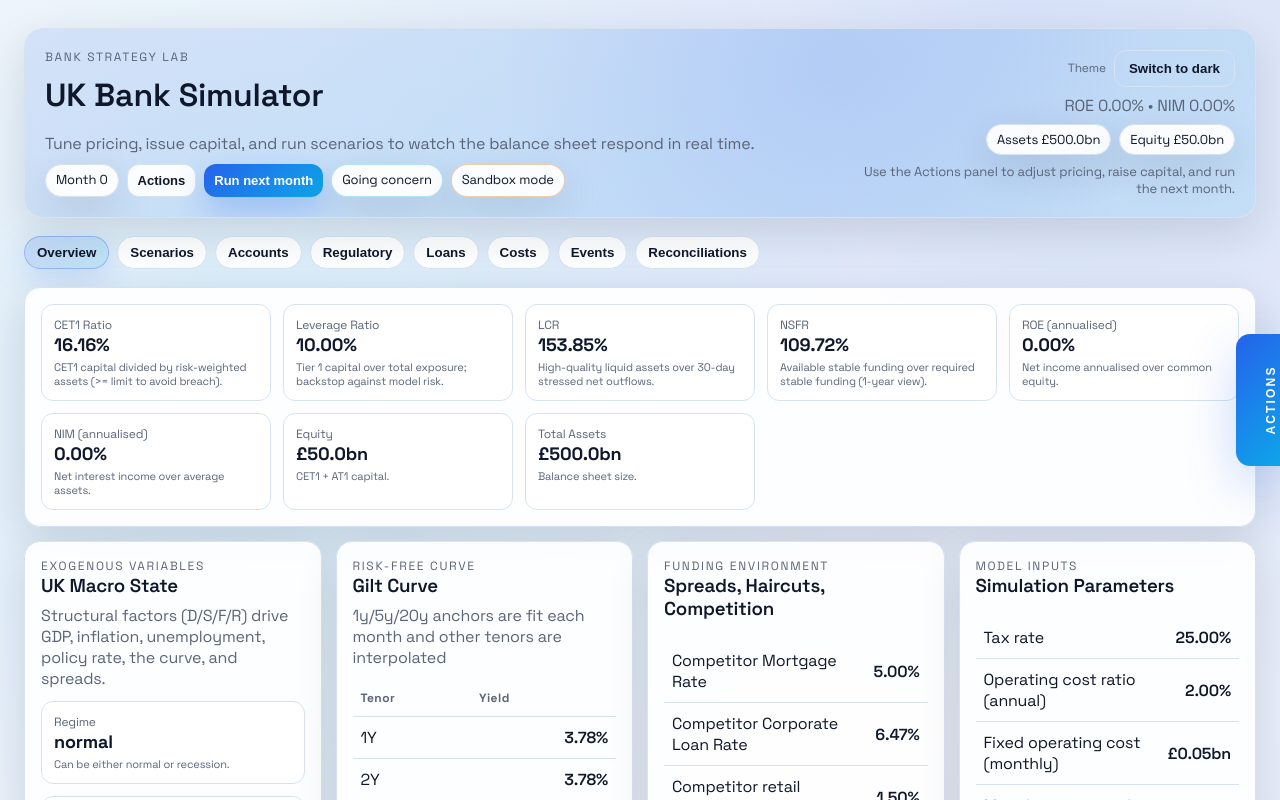
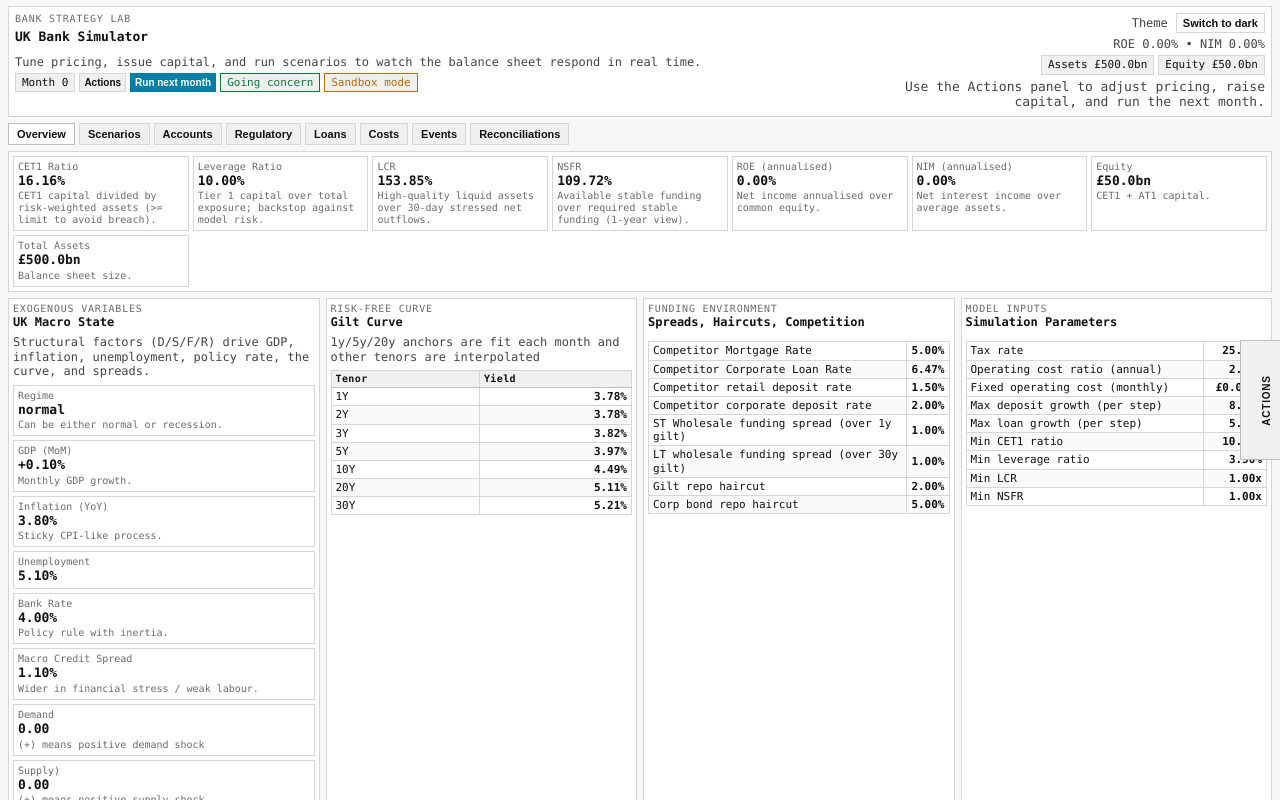
Before and after one commit to andrewlinn957/banksim, a React (Vite) app: page / in a window 1280 px wide. Shown: the top 800 px of the page. Built offline with nearby package versions, Linux system fonts and the light colour scheme.

Commit message:
ui update

```diff
--- a/src/styles.css
+++ b/src/styles.css
@@ -1,42 +1,45 @@
-@import url('https://fonts.googleapis.com/css2?family=Space+Grotesk:wght@400;500;600;700&display=swap');
-
 :root {
-  --bg: #f6f7fb;
+  --bg: #f7f7f7;
   --bg-1: #ffffff;
-  --bg-2: #e8eef9;
-  --bg-3: #dfe7f7;
-  --panel: rgba(255, 255, 255, 0.92);
+  --bg-2: #f0f0f0;
+  --bg-3: #fafafa;
+  --panel: #ffffff;
   --panel-strong: #ffffff;
-  --border: #d7e2f1;
-  --text: #0f172a;
-  --muted: #5b6578;
-  --accent: #2563eb;
-  --accent-2: #0ea5e9;
-  --danger: #dc2626;
-  --warning: #d97706;
-  --card-shadow: 0 14px 40px rgba(15, 23, 42, 0.12);
-  --radius: 16px;
-  --glow-1: rgba(37, 99, 235, 0.12);
-  --glow-2: rgba(14, 165, 233, 0.12);
+  --border: #d6d6d6;
+  --border-strong: #bdbdbd;
+  --text: #111111;
+  --muted: #444444;
+  --dim: #6b6b6b;
+  --accent: #007fa6;
+  --accent-2: #1f5bff;
+  --danger: #d7261e;
+  --warning: #b86b00;
+  --positive: #0b7a3b;
+  --highlight: #ffd54a;
+  --card-shadow: none;
+  --radius: 0;
 }
 
 [data-theme='dark'] {
-  --bg: #050915;
-  --bg-1: #0c1529;
-  --bg-2: #0f1d38;
-  --bg-3: #0b1426;
-  --panel: rgba(255, 255, 255, 0.04);
-  --panel-strong: rgba(255, 255, 255, 0.07);
-  --border: rgba(255, 255, 255, 0.12);
-  --text: #e7edf5;
-  --muted: #9fb0c7;
-  --accent: #22d3ee;
-  --accent-2: #34d399;
-  --danger: #f87171;
-  --warning: #fbbf24;
-  --card-shadow: 0 20px 60px rgba(0, 0, 0, 0.35);
-  --glow-1: rgba(34, 211, 238, 0.1);
-  --glow-2: rgba(52, 211, 153, 0.1);
+  --bg: #f7f7f7;
+  --bg-1: #ffffff;
+  --bg-2: #f0f0f0;
+  --bg-3: #fafafa;
+  --panel: #ffffff;
+  --panel-strong: #ffffff;
+  --border: #d6d6d6;
+  --border-strong: #bdbdbd;
+  --text: #111111;
+  --muted: #444444;
+  --dim: #6b6b6b;
+  --accent: #007fa6;
+  --accent-2: #1f5bff;
+  --danger: #d7261e;
+  --warning: #b86b00;
+  --positive: #0b7a3b;
+  --highlight: #ffd54a;
+  --card-shadow: none;
+  --radius: 0;
 }
 
 *,
@@ -50,12 +53,10 @@ body {
   min-height: 100vh;
   color: var(--text);
   background-color: var(--bg);
-  background-image:
-    radial-gradient(circle at 20% 20%, var(--glow-2), transparent 35%),
-    radial-gradient(circle at 80% 0%, var(--glow-1), transparent 35%),
-    linear-gradient(145deg, var(--bg), var(--bg-2), var(--bg-3));
-  font-family: 'Space Grotesk', 'Inter', system-ui, -apple-system, sans-serif;
-  letter-spacing: -0.01em;
+  font-family: Consolas, Menlo, Monaco, "Courier New", ui-monospace, monospace;
+  font-size: 12px;
+  line-height: 1.2;
+  font-variant-numeric: tabular-nums;
 }
 
 #root {
@@ -65,8 +66,17 @@ body {
 h1,
 h2,
 h3 {
-  margin: 0 0 8px 0;
+  margin: 0 0 6px 0;
   font-weight: 600;
+}
+
+h1 {
+  font-size: 13px;
+}
+
+h2,
+h3 {
+  font-size: 12px;
 }
 
 p {
@@ -74,58 +84,47 @@ p {
 }
 
 .app-shell {
-  max-width: 1400px;
-  margin: 0 auto;
-  padding: 28px 24px 120px;
+  max-width: none;
+  margin: 0;
+  padding: 6px 8px 32px;
   display: flex;
   flex-direction: column;
-  gap: 18px;
+  gap: 6px;
 }
 
 .hero {
   position: relative;
-  overflow: hidden;
-  padding: 20px;
-  border-radius: calc(var(--radius) * 1.2);
-  background: linear-gradient(135deg, rgba(37, 99, 235, 0.12), rgba(14, 165, 233, 0.12));
+  padding: 6px;
   border: 1px solid var(--border);
-  box-shadow: var(--card-shadow);
+  background: var(--panel-strong);
   display: grid;
   grid-template-columns: minmax(280px, 2fr) 1fr;
-  gap: 12px;
+  gap: 6px;
 }
 
 .hero::after {
-  content: '';
-  position: absolute;
-  inset: 0;
-  background: radial-gradient(circle at 65% 20%, var(--glow-1), transparent 40%);
-  pointer-events: none;
+  content: none;
 }
 
 .hero-content {
-  position: relative;
-  z-index: 1;
   display: flex;
   flex-direction: column;
-  gap: 10px;
+  gap: 4px;
 }
 
 .hero-side {
-  position: relative;
-  z-index: 1;
   display: flex;
   flex-direction: column;
-  gap: 8px;
+  gap: 4px;
   align-items: flex-end;
   justify-content: center;
 }
 
 .eyebrow {
-  font-size: 12px;
+  font-size: 10px;
   text-transform: uppercase;
-  letter-spacing: 0.14em;
-  color: var(--muted);
+  letter-spacing: 0.08em;
+  color: var(--dim);
 }
 
 .muted {
@@ -134,75 +133,70 @@ p {
 
 .hero-pills {
   display: flex;
-  gap: 8px;
+  gap: 4px;
   flex-wrap: wrap;
 }
 
 .pill {
-  padding: 6px 10px;
-  border-radius: 999px;
+  padding: 2px 6px;
+  border-radius: 0;
   border: 1px solid var(--border);
-  background: var(--panel);
+  background: var(--bg-2);
   color: var(--text);
-  font-size: 13px;
-  box-shadow: var(--card-shadow);
+  font-size: 11px;
 }
 
-.pill.success {
-  border-color: rgba(14, 165, 233, 0.3);
-  color: var(--text);
+.pill.success,
+.pill.positive {
+  border-color: var(--positive);
+  color: var(--positive);
 }
 
 .pill.warning {
-  border-color: rgba(217, 119, 6, 0.35);
-  color: var(--text);
+  border-color: var(--warning);
+  color: var(--warning);
 }
 
-.pill.danger {
-  border-color: rgba(220, 38, 38, 0.35);
-  color: var(--text);
+.pill.danger,
+.pill.negative {
+  border-color: var(--danger);
+  color: var(--danger);
 }
 
 .card {
-  background: var(--panel);
+  background: var(--panel-strong);
   border: 1px solid var(--border);
   border-radius: var(--radius);
-  padding: 16px;
+  padding: 4px;
   box-shadow: var(--card-shadow);
-  backdrop-filter: blur(12px);
 }
 
 .section-grid {
   display: grid;
   grid-template-columns: 1fr;
-  gap: 14px;
+  gap: 6px;
 }
 
 .tabs {
   display: flex;
-  gap: 8px;
+  gap: 4px;
   flex-wrap: wrap;
 }
 
 .tab-button {
   border: 1px solid var(--border);
-  background: var(--panel);
+  background: var(--bg-2);
   color: var(--text);
-  padding: 8px 12px;
-  border-radius: 999px;
+  padding: 4px 8px;
+  border-radius: 0;
   font-weight: 600;
+  font-size: 11px;
   cursor: pointer;
-  transition: all 0.18s ease;
 }
 
 .tab-button.active {
-  background: linear-gradient(120deg, rgba(37, 99, 235, 0.16), rgba(14, 165, 233, 0.16));
-  border-color: rgba(37, 99, 235, 0.3);
-  box-shadow: 0 10px 30px rgba(37, 99, 235, 0.18);
-}
-
-.tab-button:hover {
-  transform: translateY(-1px);
+  background: var(--panel-strong);
+  border-color: var(--border-strong);
 }
 
 .actions-handle {
@@ -210,38 +204,33 @@ p {
   top: 50%;
   right: 0;
   transform: translateY(-50%);
-  width: 44px;
-  height: 132px;
+  width: 40px;
+  height: 120px;
   padding: 0;
-  border: none;
-  border-radius: 14px 0 0 14px;
-  background: linear-gradient(135deg, var(--accent), var(--accent-2));
-  color: #ffffff;
-  box-shadow: 0 18px 50px rgba(37, 99, 235, 0.25);
+  border: 1px solid var(--border-strong);
+  border-right: none;
+  border-radius: 0;
+  background: var(--bg-2);
+  color: var(--text);
   cursor: pointer;
   z-index: 60;
   display: grid;
   place-items: center;
-  transition: transform 0.2s ease, opacity 0.2s ease;
 }
 
 .actions-handle span {
   display: inline-block;
   transform: rotate(-90deg);
   white-space: nowrap;
-  font-weight: 800;
-  letter-spacing: 0.18em;
-  font-size: 12px;
+  font-weight: 600;
+  letter-spacing: 0.08em;
+  font-size: 10px;
   text-transform: uppercase;
 }
 
-.actions-handle:hover {
-  transform: translateY(-50%) translateX(-2px);
-}
-
 .actions-handle:focus-visible {
-  outline: 3px solid rgba(37, 99, 235, 0.45);
-  outline-offset: 3px;
+  outline: 1px solid var(--accent);
+  outline-offset: 2px;
 }
 
 .actions-handle.open {
@@ -252,11 +241,11 @@ p {
 .actions-drawer-overlay {
   position: fixed;
   inset: 0;
-  background: rgba(15, 23, 42, 0.35);
+  background: rgba(0, 0, 0, 0.12);
   opacity: 0;
   visibility: hidden;
   pointer-events: none;
-  transition: opacity 0.2s ease, visibility 0s linear 0.2s;
+  transition: opacity 0.1s linear, visibility 0s linear 0.1s;
   z-index: 70;
 }
 
@@ -264,7 +253,7 @@ p {
   opacity: 1;
   visibility: visible;
   pointer-events: auto;
-  transition: opacity 0.2s ease, visibility 0s;
+  transition: opacity 0.1s linear, visibility 0s linear 0s;
 }
 
 .actions-drawer {
@@ -273,11 +262,11 @@ p {
   right: 0;
   height: 100vh;
   width: min(440px, 92vw);
-  background: var(--bg-1);
+  background: var(--panel-strong);
   border-left: 1px solid var(--border);
   transform: translateX(100%);
   visibility: hidden;
-  transition: transform 0.22s ease, visibility 0s linear 0.22s;
+  transition: transform 0.1s linear, visibility 0s linear 0.1s;
   z-index: 80;
   display: flex;
   flex-direction: column;
@@ -286,39 +275,36 @@ p {
 .actions-drawer.open {
   transform: translateX(0);
   visibility: visible;
-  transition: transform 0.22s ease, visibility 0s;
+  transition: transform 0.1s linear, visibility 0s linear 0s;
 }
 
 .actions-drawer-content {
   height: 100%;
   overflow-y: auto;
-  padding: 18px 16px 24px;
+  padding: 6px;
   display: flex;
   flex-direction: column;
-  gap: 14px;
+  gap: 6px;
 }
 
 .actions-drawer-header {
   display: flex;
   align-items: flex-start;
   justify-content: space-between;
-  gap: 12px;
+  gap: 6px;
 }
 
 @media (max-width: 700px) {
   .actions-handle {
     top: auto;
-    bottom: 18px;
-    right: 18px;
+    bottom: 12px;
+    right: 12px;
     transform: none;
     width: auto;
     height: auto;
-    padding: 10px 14px;
-    border-radius: 999px;
-  }
-
-  .actions-handle:hover {
-    transform: translateY(-1px);
+    padding: 6px 10px;
+    border: 1px solid var(--border-strong);
+    border-right: 1px solid var(--border-strong);
   }
 
   .actions-handle span {
@@ -329,24 +315,23 @@ p {
 
 .button {
   border: 1px solid var(--border);
-  background: var(--panel);
+  background: var(--bg-2);
   color: var(--text);
-  padding: 10px 14px;
-  border-radius: 12px;
+  padding: 3px 6px;
+  border-radius: 0;
   display: inline-flex;
   align-items: center;
   justify-content: center;
-  gap: 8px;
+  gap: 6px;
   cursor: pointer;
   font-weight: 600;
-  transition: all 0.18s ease;
+  font-size: 11px;
 }
 
 .button.primary {
-  background: linear-gradient(135deg, var(--accent), var(--accent-2));
+  background: var(--accent);
   color: #ffffff;
-  border: none;
-  box-shadow: 0 14px 30px rgba(37, 99, 235, 0.28);
+  border-color: var(--accent);
 }
 
 .button.ghost {
@@ -354,96 +339,128 @@ p {
 }
 
 .button:disabled {
-  opacity: 0.5;
+  opacity: 0.6;
   cursor: not-allowed;
-  filter: grayscale(0.2);
 }
 
 .button:not(:disabled):hover {
-  transform: translateY(-1px);
+  background: var(--bg-3);
+}
+
+.button.primary:not(:disabled):hover {
+  background: var(--accent-2);
+  border-color: var(--accent-2);
 }
 
 .button.icon {
-  padding: 8px 10px;
-  display: inline-flex;
-  align-items: center;
-  justify-content: center;
-  gap: 6px;
+  padding: 3px 5px;
 }
 
 .button.small {
-  padding: 8px 10px;
-  font-size: 13px;
+  padding: 2px 4px;
+  font-size: 10px;
+}
+
+.button:focus-visible {
+  outline: 1px solid var(--accent);
+  outline-offset: 2px;
 }
 
 .stack {
   display: flex;
   flex-direction: column;
-  gap: 12px;
+  gap: 6px;
 }
 
 .grid-two {
   display: grid;
-  grid-template-columns: repeat(auto-fit, minmax(280px, 1fr));
-  gap: 14px;
+  grid-template-columns: repeat(auto-fit, minmax(260px, 1fr));
+  gap: 6px;
 }
 
 .grid-metrics {
   display: grid;
-  grid-template-columns: repeat(auto-fit, minmax(200px, 1fr));
-  gap: 12px;
+  grid-template-columns: repeat(auto-fit, minmax(160px, 1fr));
+  gap: 4px;
 }
 
 .metric-card {
-  padding: 12px;
-  border-radius: 12px;
+  padding: 4px;
+  border-radius: var(--radius);
   background: var(--panel-strong);
   border: 1px solid var(--border);
 }
 
 .metric-label {
-  font-size: 12px;
-  color: var(--muted);
+  font-size: 10px;
+  color: var(--dim);
 }
 
 .metric-value {
-  font-size: 18px;
-  font-weight: 700;
+  font-size: 13px;
+  font-weight: 600;
 }
 
 .metric-helper {
-  font-size: 11px;
-  color: var(--muted);
-  margin-top: 4px;
+  font-size: 10px;
+  color: var(--dim);
+  margin-top: 2px;
 }
 
 .data-table {
   width: 100%;
   border-collapse: collapse;
+  font-size: 11px;
+  background: var(--panel-strong);
+  border: 1px solid var(--border);
+}
+
+.data-table th,
+.data-table td {
+  border-right: 1px solid var(--border);
+}
+
+.data-table th:last-child,
+.data-table td:last-child {
+  border-right: none;
 }
 
 .data-table th {
   text-align: left;
-  padding: 10px 8px;
-  border-bottom: 1px solid var(--border);
-  color: var(--muted);
-  font-size: 12px;
+  padding: 2px 4px;
+  border-bottom: 1px solid var(--border-strong);
+  background: var(--bg-2);
+  color: var(--text);
+  font-size: 10px;
+  font-weight: 600;
   letter-spacing: 0.04em;
 }
 
 .data-table td {
-  padding: 10px 8px;
+  padding: 2px 4px;
   border-bottom: 1px solid var(--border);
   color: var(--text);
 }
 
 .data-table th.numeric,
 .data-table td.numeric {
-  text-align: center;
+  text-align: right;
+}
+
+.data-table tbody tr:nth-child(odd) {
+  background: #ffffff;
+}
+
+.data-table tbody tr:nth-child(even) {
+  background: #fafafa;
 }
 
 .data-table tbody tr:hover {
-  background: rgba(37, 99, 235, 0.04);
+  background: #fff3b0;
+}
+
+.data-table.clickable tbody tr.active:hover {
+  background: var(--highlight);
 }
 
 .table-sort-button {
@@ -456,105 +473,99 @@ p {
   cursor: pointer;
   display: inline-flex;
   align-items: center;
-  gap: 6px;
+  gap: 4px;
   width: 100%;
 }
 
 .data-table th.numeric .table-sort-button {
-  justify-content: center;
+  justify-content: flex-end;
 }
 
 .data-table th:not(.numeric) .table-sort-button {
   justify-content: flex-start;
 }
 
-.table-sort-button:hover {
-  color: var(--text);
-}
-
 .table-sort-button:focus-visible {
-  outline: 2px solid rgba(37, 99, 235, 0.35);
+  outline: 1px solid var(--accent);
   outline-offset: 2px;
-  border-radius: 6px;
 }
 
 .table-sort-indicator {
-  font-size: 11px;
-  color: var(--muted);
+  font-size: 10px;
+  color: var(--dim);
 }
 
 .table-filter-row th {
-  padding-top: 6px;
-  padding-bottom: 10px;
+  padding-top: 4px;
+  padding-bottom: 6px;
 }
 
 .table-filter-input {
   width: 100%;
-  padding: 6px 8px;
-  border-radius: 10px;
+  padding: 2px 4px;
+  border-radius: 0;
   border: 1px solid var(--border);
-  background: var(--panel);
+  background: var(--panel-strong);
   color: var(--text);
-  font-size: 12px;
-  letter-spacing: 0;
+  font-size: 11px;
 }
 
 .table-filter-input::placeholder {
-  color: var(--muted);
+  color: var(--dim);
 }
 
 .table-filter-input:focus {
-  outline: 2px solid rgba(37, 99, 235, 0.35);
+  outline: 1px solid var(--accent);
 }
 
 .alert {
-  padding: 12px;
-  border-radius: 12px;
-  border: 1px solid var(--border);
-  background: rgba(255, 255, 255, 0.6);
+  padding: 4px;
+  border-radius: 0;
+  border: 1px solid var(--border-strong);
+  background: var(--bg-2);
 }
 
 .alert.danger {
-  border-color: rgba(220, 38, 38, 0.3);
-  background: linear-gradient(135deg, rgba(220, 38, 38, 0.12), rgba(254, 226, 226, 0.2));
+  border-color: var(--danger);
+  background: #fce8e8;
   color: var(--text);
 }
 
 .scenario-card {
   display: grid;
-  gap: 10px;
+  gap: 4px;
 }
 
 .form-row {
   display: grid;
-  gap: 8px;
+  gap: 4px;
   grid-template-columns: repeat(auto-fit, minmax(200px, 1fr));
 }
 
 .field {
   display: flex;
   flex-direction: column;
-  gap: 6px;
-  font-size: 14px;
+  gap: 4px;
+  font-size: 11px;
 }
 
 .field label {
-  color: var(--muted);
+  color: var(--dim);
 }
 
 .field input,
 .field select {
-  background: var(--panel);
+  background: var(--panel-strong);
   border: 1px solid var(--border);
   color: var(--text);
-  padding: 10px 12px;
-  border-radius: 10px;
-  font-size: 14px;
+  padding: 2px 4px;
+  border-radius: 0;
+  font-size: 11px;
 }
 
 .field input:focus,
 .field select:focus {
-  outline: 2px solid rgba(37, 99, 235, 0.35);
+  outline: 1px solid var(--accent);
 }
 
 .event-log {
@@ -563,88 +574,92 @@ p {
   margin: 0;
   display: flex;
   flex-direction: column;
-  gap: 6px;
+  gap: 4px;
 }
 
 .event {
-  font-size: 13px;
-  padding: 8px 10px;
-  border-radius: 10px;
-  background: var(--panel);
+  font-size: 11px;
+  padding: 3px 4px;
+  border-radius: 0;
+  background: var(--panel-strong);
   border: 1px solid var(--border);
 }
 
 .event.info {
-  border-color: rgba(37, 99, 235, 0.28);
+  border-color: var(--accent);
 }
 
 .event.warning {
-  border-color: rgba(217, 119, 6, 0.36);
+  border-color: var(--warning);
 }
 
 .event.error {
-  border-color: rgba(220, 38, 38, 0.4);
+  border-color: var(--danger);
 }
 
 .status-badge {
-  padding: 6px 10px;
-  border-radius: 999px;
-  font-weight: 700;
-  font-size: 12px;
+  padding: 2px 4px;
+  border-radius: 0;
+  font-weight: 600;
+  font-size: 10px;
   letter-spacing: 0.04em;
+  border: 1px solid var(--border);
+  background: var(--bg-2);
 }
 
 .status-badge.pass {
-  background: rgba(14, 165, 233, 0.16);
-  border: 1px solid rgba(14, 165, 233, 0.4);
-  color: var(--text);
+  border-color: var(--positive);
+  color: var(--positive);
+  background: #e7f4ec;
 }
 
 .status-badge.fail {
-  background: rgba(220, 38, 38, 0.16);
-  border: 1px solid rgba(220, 38, 38, 0.4);
-  color: var(--text);
+  border-color: var(--danger);
+  color: var(--danger);
+  background: #fce8e8;
 }
 
 .rag-badge {
   display: inline-flex;
   align-items: center;
   justify-content: center;
-  padding: 4px 10px;
-  border-radius: 999px;
-  border: 1px solid transparent;
+  padding: 2px 4px;
+  border-radius: 0;
+  border: 1px solid var(--border);
   font-weight: 600;
-  font-size: 12px;
+  font-size: 10px;
   letter-spacing: 0.02em;
   color: var(--text);
-  font-variant-numeric: tabular-nums;
-  background: rgba(15, 23, 42, 0.06);
+  background: var(--bg-2);
 }
 
 .rag-green {
-  background: rgba(22, 163, 74, 0.14);
-  border-color: rgba(22, 163, 74, 0.35);
+  border-color: var(--positive);
+  color: var(--positive);
+  background: #e7f4ec;
 }
 
 .rag-amber {
-  background: rgba(217, 119, 6, 0.14);
-  border-color: rgba(217, 119, 6, 0.35);
+  border-color: var(--warning);
+  color: var(--warning);
+  background: #fff1dc;
 }
 
 .rag-red {
-  background: rgba(220, 38, 38, 0.14);
-  border-color: rgba(220, 38, 38, 0.35);
+  border-color: var(--danger);
+  color: var(--danger);
+  background: #fce8e8;
 }
 
 .recon-item {
-  padding: 12px;
-  border-radius: 12px;
-  background: var(--panel);
+  padding: 4px;
+  border-radius: 0;
+  background: var(--panel-strong);
   border: 1px solid var(--border);
 }
 
 .subtle {
-  color: var(--muted);
+  color: var(--dim);
 }
 
 .align-right {
@@ -652,43 +667,39 @@ p {
 }
 
 .numeric {
-  text-align: center;
+  text-align: right;
 }
 
 .statement-card {
   display: flex;
   flex-direction: column;
-  gap: 12px;
+  gap: 6px;
 }
 
 .statement-header {
   display: flex;
   align-items: center;
   justify-content: space-between;
-  gap: 12px;
+  gap: 6px;
 }
 
 .statement-header-actions {
   display: flex;
-  gap: 8px;
+  gap: 4px;
 }
 
 .statement-body {
   display: grid;
-  grid-template-columns: minmax(360px, 1.15fr) minmax(320px, 1fr);
-  gap: 14px;
+  grid-template-columns: minmax(320px, 1.1fr) minmax(280px, 1fr);
+  gap: 6px;
   align-items: stretch;
 }
 
 .statement-table .data-table {
   background: var(--panel-strong);
   border: 1px solid var(--border);
-  border-radius: 12px;
+  border-radius: 0;
   overflow: hidden;
-}
-
-.data-table.clickable tbody tr:hover {
-  background: rgba(37, 99, 235, 0.08);
 }
 
 .data-table.clickable tbody tr {
@@ -696,37 +707,37 @@ p {
 }
 
 .data-table.clickable tbody tr.active {
-  background: linear-gradient(120deg, rgba(37, 99, 235, 0.12), rgba(14, 165, 233, 0.1));
-  box-shadow: inset 4px 0 0 var(--accent);
+  background: var(--highlight);
+  box-shadow: inset 0 0 0 1px var(--accent);
 }
 
 .statement-chart {
   background: var(--panel-strong);
   border: 1px solid var(--border);
-  border-radius: 12px;
-  padding: 12px;
+  border-radius: 0;
+  padding: 4px;
   display: flex;
   flex-direction: column;
-  gap: 10px;
-  min-height: 240px;
+  gap: 4px;
+  min-height: 220px;
 }
 
 .chart-meta {
   display: flex;
   align-items: center;
   justify-content: space-between;
-  gap: 10px;
+  gap: 4px;
   flex-wrap: wrap;
 }
 
 .chart-title {
-  font-size: 16px;
-  font-weight: 700;
+  font-size: 12px;
+  font-weight: 600;
 }
 
 .chart-pills {
   display: flex;
-  gap: 8px;
+  gap: 4px;
   flex-wrap: wrap;
 }
 
@@ -734,29 +745,29 @@ p {
   flex: 1;
   display: flex;
   flex-direction: column;
-  gap: 8px;
-  background: linear-gradient(180deg, rgba(37, 99, 235, 0.04), transparent);
-  border-radius: 10px;
-  border: 1px dashed var(--border);
-  padding: 8px;
+  gap: 4px;
+  background: var(--panel-strong);
+  border-radius: 0;
+  border: 1px solid var(--border);
+  padding: 4px;
 }
 
 .series-plot {
   display: flex;
   align-items: stretch;
-  gap: 8px;
+  gap: 4px;
 }
 
 .plot-body {
   flex: 1;
   display: flex;
   flex-direction: column;
-  gap: 6px;
+  gap: 4px;
 }
 
 .axis-label {
-  font-size: 12px;
-  color: var(--muted);
+  font-size: 10px;
+  color: var(--dim);
 }
 
 .y-axis-label {
@@ -764,7 +775,7 @@ p {
   transform: rotate(180deg);
   display: flex;
   align-items: center;
-  padding: 0 4px;
+  padding: 0 2px;
 }
 
 .x-axis-label {
@@ -773,19 +784,19 @@ p {
 
 .axis-ticks {
   position: relative;
-  font-size: 11px;
-  color: var(--muted);
+  font-size: 10px;
+  color: var(--dim);
   pointer-events: none;
 }
 
 .x-axis-ticks {
-  height: 22px;
-  margin-top: 4px;
+  height: 18px;
+  margin-top: 2px;
 }
 
 .x-axis-ticks span {
   position: absolute;
-  top: 8px;
+  top: 6px;
   transform: translateX(-50%);
   white-space: nowrap;
 }
@@ -793,10 +804,10 @@ p {
 .x-axis-ticks span::before {
   content: '';
   position: absolute;
-  top: -8px;
+  top: -6px;
   left: 50%;
   width: 1px;
-  height: 8px;
+  height: 6px;
   background: var(--border);
   transform: translateX(-50%);
 }
@@ -804,9 +815,9 @@ p {
 .y-axis-ticks {
   position: relative;
   width: 64px;
-  height: 160px;
-  font-size: 11px;
-  color: var(--muted);
+  height: 150px;
+  font-size: 10px;
+  color: var(--dim);
   align-self: flex-start;
 }
 
@@ -822,7 +833,7 @@ p {
   position: absolute;
   left: 100%;
   top: 50%;
-  width: 8px;
+  width: 6px;
   height: 1px;
   background: var(--border);
   transform: translateY(-50%);
@@ -830,33 +841,35 @@ p {
 
 .series-chart svg {
   width: 100%;
-  height: 160px;
+  height: 150px;
 }
 
 .series-chart.empty {
   align-items: center;
   justify-content: center;
-  color: var(--muted);
+  color: var(--dim);
   border-style: solid;
 }
 
 .series-line {
-  filter: drop-shadow(0 10px 20px rgba(37, 99, 235, 0.18));
+  filter: none;
+  stroke: var(--accent);
 }
 
 .series-zero {
-  stroke: var(--border);
+  stroke: var(--border-strong);
   stroke-dasharray: 3 3;
   stroke-width: 0.8;
 }
 
 .series-area {
-  opacity: 0.9;
+  fill: var(--accent);
+  opacity: 0.12;
 }
 
 .pill.positive,
 .numeric.positive {
-  color: var(--accent);
+  color: var(--positive);
 }
 
 .pill.negative,
@@ -875,8 +888,7 @@ p {
 }
 
 ::-webkit-scrollbar-thumb {
-  background: var(--border);
-  border-radius: 10px;
+  background: var(--border-strong);
 }
 
 @media (max-width: 900px) {
```
